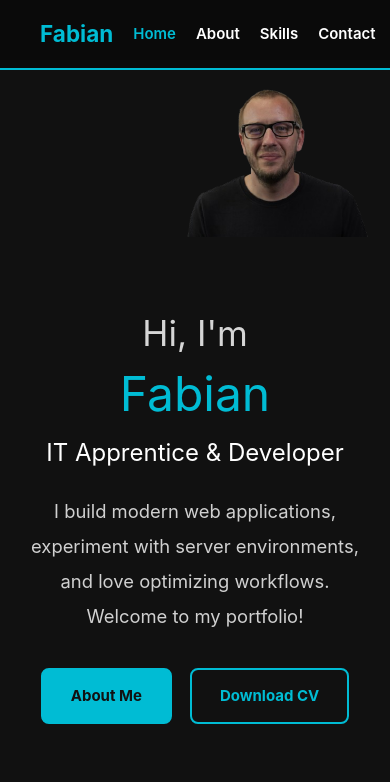
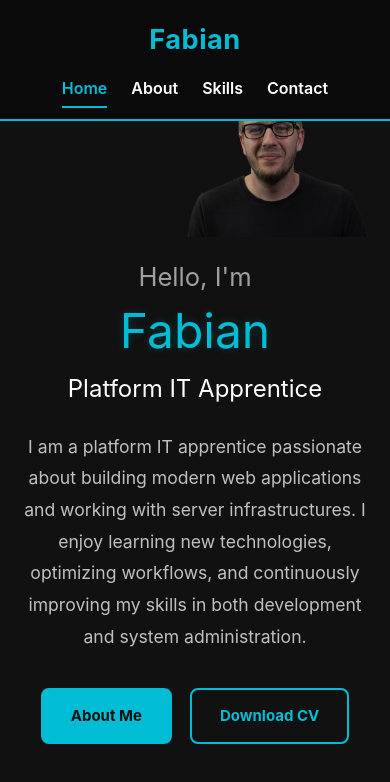
Before and after one commit to fabianSchnidrig/Portfolio, a Vue app: page / in a window 390 px wide. Shown: the top 782 px of the page. Built offline with nearby package versions, Linux system fonts and the light colour scheme; the HTML template or start-up script is replaced by a standard one.

Commit message:
About Angepasst

```diff
--- a/src/App.vue
+++ b/src/App.vue
@@ -2,12 +2,11 @@
   <header class="navbar">
     <h2 class="logo">Fabian</h2>
 
-    <nav>
+    <nav class="nav-links">
       <RouterLink to="/">Home</RouterLink>
-<RouterLink to="/about">About</RouterLink>
-<RouterLink to="/skills">Skills</RouterLink>
-<RouterLink to="/contact">Contact</RouterLink>
-
+      <RouterLink to="/about">About</RouterLink>
+      <RouterLink to="/skills">Skills</RouterLink>
+      <RouterLink to="/contact">Contact</RouterLink>
     </nav>
   </header>
 
@@ -22,30 +21,60 @@
   top: 0;
   left: 0;
   width: 100%;
-  height: 70px; /* oder was du willst */
+  height: 86px;
   background: #0a0a0a;
   display: flex;
   justify-content: space-between;
   align-items: center;
-  padding: 0 40px;
+  padding: 0 50px;
+  box-sizing: border-box;
   z-index: 1000;
   border-bottom: 2px solid #00bcd4;
 }
 
-
 .logo {
   color: #00bcd4;
   font-weight: 700;
+  font-size: 2rem;
+  letter-spacing: 0.5px;
 }
 
-nav a {
-  margin-left: 20px;
+.nav-links {
+  display: flex;
+  align-items: center;
+}
+
+.nav-links a {
+  margin-left: 34px;
   color: white;
   text-decoration: none;
   font-weight: 600;
+  font-size: 1.15rem;
+  position: relative;
+  transition: color 0.3s ease;
 }
 
-nav a.router-link-exact-active {
+.nav-links a:hover {
+  color: #00bcd4;
+}
+
+.nav-links a::after {
+  content: "";
+  position: absolute;
+  left: 0;
+  bottom: -7px;
+  width: 0;
+  height: 2px;
+  background: #00bcd4;
+  transition: width 0.3s ease;
+}
+
+.nav-links a:hover::after,
+.nav-links a.router-link-exact-active::after {
+  width: 100%;
+}
+
+.nav-links a.router-link-exact-active {
   color: #00bcd4;
 }
 
@@ -56,4 +85,26 @@ nav a.router-link-exact-active {
   padding: 0;
 }
 
+@media (max-width: 768px) {
+  .navbar {
+    height: auto;
+    padding: 18px 24px;
+    flex-direction: column;
+    gap: 14px;
+  }
+
+  .logo {
+    font-size: 1.7rem;
+  }
+
+  .nav-links {
+    flex-wrap: wrap;
+    justify-content: center;
+  }
+
+  .nav-links a {
+    margin: 0 12px;
+    font-size: 1rem;
+  }
+}
 </style>
--- a/src/views/AboutView.vue
+++ b/src/views/AboutView.vue
@@ -1,24 +1,19 @@
 <template>
   <section class="about">
-    <div class="about-img">
-      <img src="@/assets/images/images_silhouette.jpg" alt="About Image" />
-    </div>
-
-    <div class="about-content">
-      <h2>About Me</h2>
-      <h3>IT Apprentice & Developer</h3>
+    <div class="about-container">
+      <h2>About <span>Me</span></h2>
+      <h3>Platform IT Apprentice</h3>
 
       <p>
-        I'm Fabian, an IT apprentice specializing in platform development.
-        I enjoy building modern web applications, experimenting with server
-        environments, and optimizing workflows. My background in construction
-        and healthcare gives me a unique perspective on problem‑solving and
-        teamwork.
+        I'm Fabian, a platform IT apprentice with a strong interest in web development
+        and server environments. I enjoy building modern applications, experimenting
+        with new technologies, and improving systems step by step.
       </p>
 
       <p>
-        I love learning new technologies, working on personal hardware projects,
-        and improving my development skills step by step.
+        My background in different fields has helped me develop strong problem-solving
+        skills and adaptability. I am motivated to continuously learn and grow in the
+        IT world.
       </p>
 
       <router-link to="/skills" class="btn">My Skills</router-link>
@@ -34,54 +29,53 @@ export default {
 
 <style scoped>
 .about {
-  height: calc(100vh - 90px);
+  min-height: calc(100vh - 90px);
   display: flex;
   align-items: center;
   justify-content: center;
-  gap: 60px;
   padding: 0 10%;
-  overflow-x: hidden;
+  text-align: center;
 }
 
-.about-img img {
-  width: 300px;
-  max-width: 100%;
-  border-radius: 12px;
-  border: 4px solid #00bcd4;
+.about-container {
+  max-width: 700px;
 }
 
-.about-content {
-  max-width: 500%;
-}
-
-.about-content h2 {
-  font-size: 42px;
+.about h2 {
+  font-size: 3rem;
   margin-bottom: 10px;
 }
 
-.about-content h3 {
-  font-size: 24px;
+.about h2 span {
   color: #00bcd4;
-  margin-bottom: 20px;
 }
 
-.about-content p {
-  font-size: 18px;
-  line-height: 1.6;
+.about h3 {
+  font-size: 1.6rem;
+  color: #00bcd4;
+  margin-bottom: 25px;
+}
+
+.about p {
+  font-size: 1.1rem;
+  line-height: 1.8;
+  color: #c0c0c0;
   margin-bottom: 20px;
 }
 
 .btn {
-  padding: 12px 24px;
+  display: inline-block;
+  margin-top: 20px;
+  padding: 12px 28px;
   background: #00bcd4;
-  color: black;
+  color: #111;
   text-decoration: none;
   font-weight: 600;
-  border-radius: 6px;
+  border-radius: 8px;
   transition: 0.3s;
 }
 
 .btn:hover {
-  background: #0097a7;
+  background: #00d4ee;
 }
 </style>
--- a/src/views/HomeView.vue
+++ b/src/views/HomeView.vue
@@ -1,13 +1,15 @@
 <template>
   <section class="home">
     <div class="home-content">
-      <p class="intro">Hi, I'm</p>
+      <p class="intro">Hello, I'm</p>
       <h1>Fabian</h1>
-      <h2>IT Apprentice & Developer</h2>
+      <h2>Platform IT Apprentice</h2>
 
       <p class="description">
-        I build modern web applications, experiment with server environments,
-        and love optimizing workflows. Welcome to my portfolio!
+        I am a platform IT apprentice passionate about building modern web applications
+        and working with server infrastructures. I enjoy learning new technologies,
+        optimizing workflows, and continuously improving my skills in both development
+        and system administration.
       </p>
 
       <div class="buttons">
@@ -35,7 +37,7 @@ export default {
   display: flex;
   align-items: center;
   justify-content: space-between;
-   padding: 20px 0 0 8%;
+  padding: 20px 0 0 8%;
   background: #111;
   color: white;
   overflow: hidden;
@@ -55,10 +57,11 @@ export default {
 }
 
 .home-content h1 {
-  font-size: 5rem;
+  font-size: 4rem;
   line-height: 1.05;
   margin: 0 0 14px;
   color: #00bcd4;
+  text-shadow: 0 0 10px rgba(0, 188, 212, 0.2);
 }
 
 .home-content h2 {
@@ -68,18 +71,18 @@ export default {
 }
 
 .description {
-  font-size: 1.15rem;
-  line-height: 1.9;
-  color: #d0d0d0;
-  margin-bottom: 34px;
+  font-size: 1.1rem;
+  line-height: 1.8;
+  color: #c0c0c0;
+  max-width: 500px;
+  margin-bottom: 36px;
 }
-
 .buttons {
   display: flex;
   gap: 18px;
   flex-wrap: wrap;
+  margin-top: 10px;
 }
-
 .btn {
   display: inline-block;
   padding: 14px 28px;
@@ -123,7 +126,8 @@ export default {
   height: 100%;
   z-index: 1;
 
-  position: relative; /* 🔥 hinzufügen */
+  position: relative;
+  /* 🔥 hinzufügen */
 }
 
 .home-image::before {
@@ -136,6 +140,7 @@ export default {
   background: linear-gradient(to right, #111, transparent);
   z-index: 2;
 }
+
 .home-image img {
   width: 65vw;
   max-width: none;
@@ -143,8 +148,15 @@ export default {
   height: auto;
   display: block;
 
-  transform: translateX(80px); /* 👉 nach rechts schieben */
+  transform: translateX(80px);
+  /* 👉 nach rechts schieben */
 }
+
+.intro {
+  font-size: 1.6rem;
+  color: #a0a0a0;
+}
+
 @media (max-width: 1100px) {
   .home-content h1 {
     font-size: 4rem;
```
Also changed, not shown: src/assets/main.css (line endings or trailing spaces).
